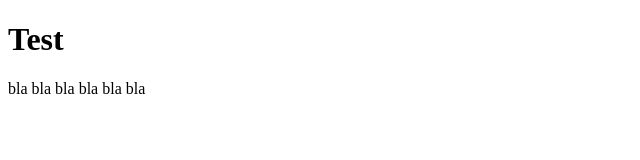
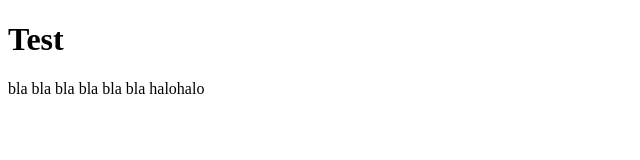
Before and after one commit to JonathanChr11/cloudius-final-project-lec, a plain HTML site: page index.html in a window 1280 px wide. Shown: the full height of the page, 0-640 px from the left. Drawn offline with Linux system fonts and the light colour scheme.

Commit message:
FAQ Added

```diff
--- a/index.html
+++ b/index.html
@@ -14,5 +14,8 @@
 
     <!-- Footer -->
     bla bla bla
+
+    <!--FAQ-->
+    halohalo
 </body>
 </html>
```
